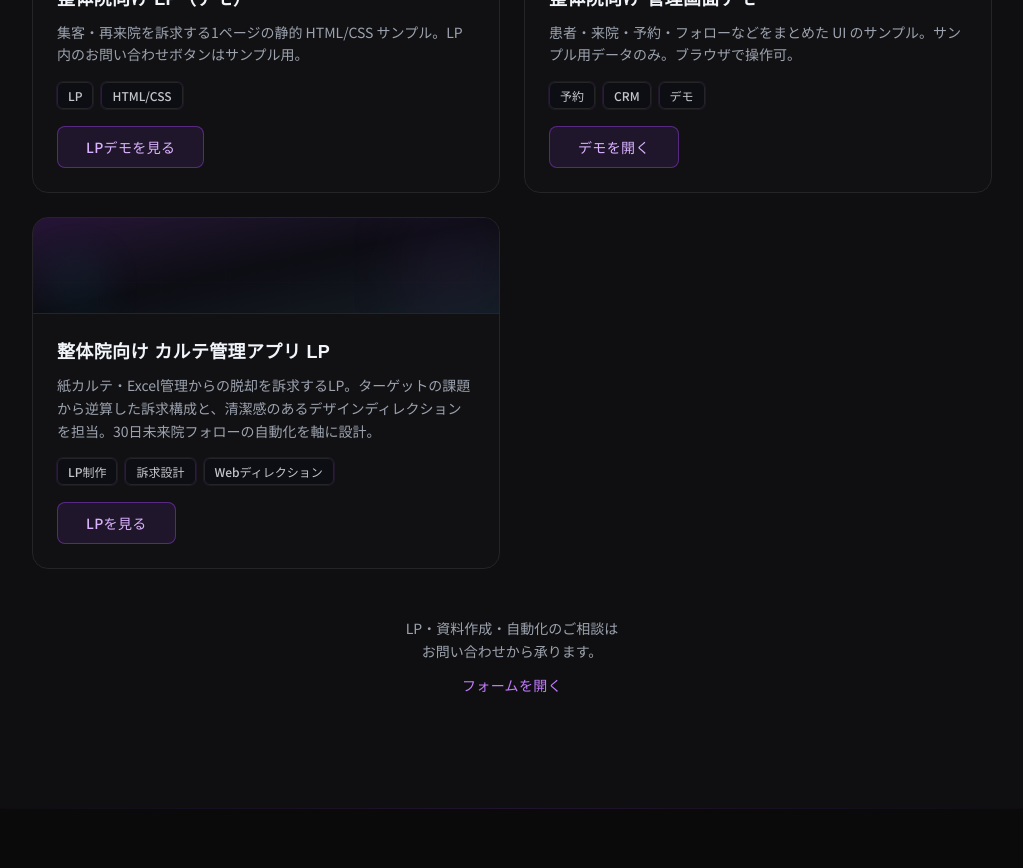
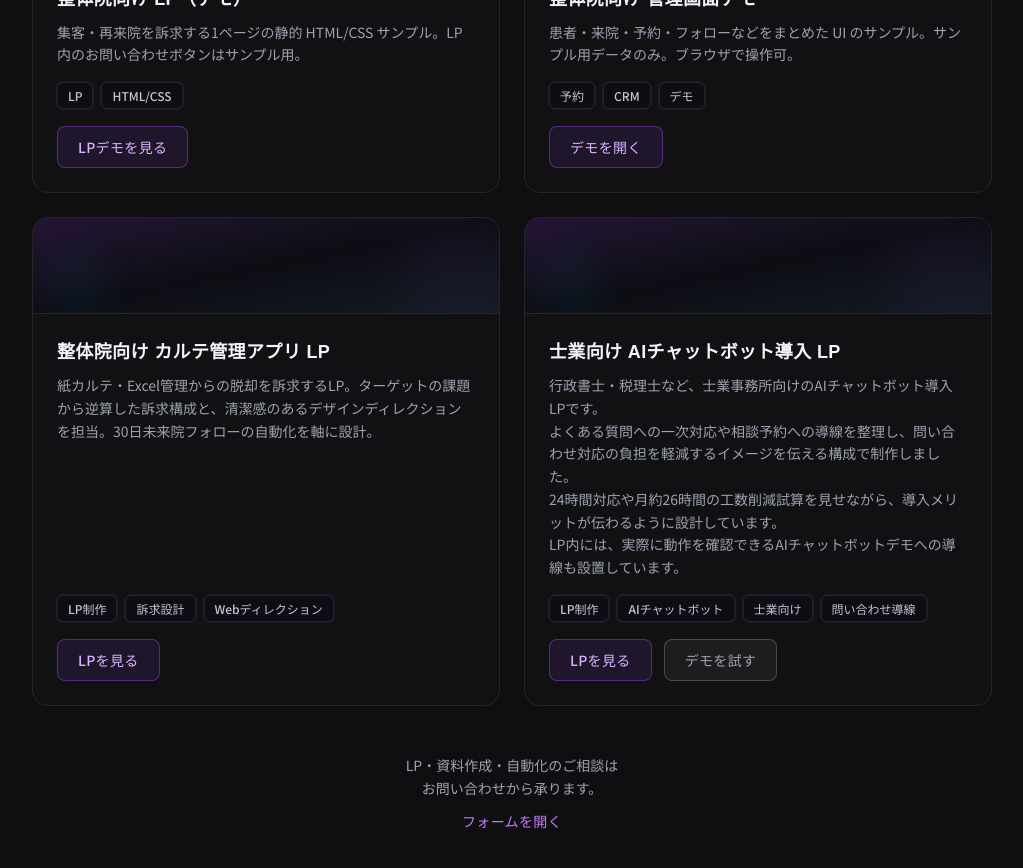
Before and after one commit to linebrandingarisa-oss/portfolio, a Next.js app: page / in a window 1280 px wide. Shown: the part 4060-4928 px from the top of the page, without its empty margins (128-1151 px from the left). Built offline with nearby package versions, Linux system fonts and the light colour scheme; no server answers.

Commit message:
feat: 士業向けAIチャットボットLPを実績に追加、2リンクボタン対応

```diff
--- a/components/Works.tsx
+++ b/components/Works.tsx
@@ -56,14 +56,26 @@ export function Works() {
                     ))}
                   </ul>
                   {work.demoHref && work.demoLabel ? (
+                    <div className="mt-5 flex flex-wrap gap-3">
                       <Link
                         href={work.demoHref}
                         target="_blank"
                         rel="noopener noreferrer"
-                      className="mt-5 inline-flex w-full items-center justify-center rounded-lg border border-purple-500/40 bg-purple-500/10 py-2.5 text-sm font-medium tracking-wide text-purple-300 transition hover:bg-purple-500/20 hover:text-purple-200 focus-visible:outline focus-visible:outline-2 focus-visible:outline-offset-2 focus-visible:outline-purple-500 sm:w-auto sm:self-start sm:px-7"
+                        className="inline-flex flex-1 items-center justify-center rounded-lg border border-purple-500/40 bg-purple-500/10 px-5 py-2.5 text-sm font-medium tracking-wide text-purple-300 transition hover:bg-purple-500/20 hover:text-purple-200 focus-visible:outline focus-visible:outline-2 focus-visible:outline-offset-2 focus-visible:outline-purple-500 sm:flex-none"
                       >
                         {work.demoLabel}
                       </Link>
+                      {work.secondDemoHref && work.secondDemoLabel ? (
+                        <Link
+                          href={work.secondDemoHref}
+                          target="_blank"
+                          rel="noopener noreferrer"
+                          className="inline-flex flex-1 items-center justify-center rounded-lg border border-white/20 bg-white/5 px-5 py-2.5 text-sm font-medium tracking-wide text-muted transition hover:bg-white/10 hover:text-foreground focus-visible:outline focus-visible:outline-2 focus-visible:outline-offset-2 focus-visible:outline-white/30 sm:flex-none"
+                        >
+                          {work.secondDemoLabel}
+                        </Link>
+                      ) : null}
+                    </div>
                   ) : null}
                 </div>
               </article>
--- a/content/site.ts
+++ b/content/site.ts
@@ -109,6 +109,8 @@ export type WorkItem = {
   imageAlt?: string;
   demoHref?: string;
   demoLabel?: string;
+  secondDemoHref?: string;
+  secondDemoLabel?: string;
 };
 
 export const worksConversion = {
@@ -169,6 +171,16 @@ export const works: WorkItem[] = [
     tags: ["LP制作", "訴求設計", "Webディレクション"],
     demoHref: "https://seitaiapp-mscv7ivw.manus.space/",
     demoLabel: "LPを見る",
+  },
+  {
+    title: "士業向け AIチャットボット導入 LP",
+    description:
+      "行政書士・税理士など、士業事務所向けのAIチャットボット導入LPです。\nよくある質問への一次対応や相談予約への導線を整理し、問い合わせ対応の負担を軽減するイメージを伝える構成で制作しました。\n24時間対応や月約26時間の工数削減試算を見せながら、導入メリットが伝わるように設計しています。\nLP内には、実際に動作を確認できるAIチャットボットデモへの導線も設置しています。",
+    tags: ["LP制作", "AIチャットボット", "士業向け", "問い合わせ導線"],
+    demoHref: "https://jimusho-chatbot.vercel.app",
+    demoLabel: "LPを見る",
+    secondDemoHref: "https://ai-demo-jimusho.vercel.app",
+    secondDemoLabel: "デモを試す",
   },
 ];
 
```
Lines whose indentation alone changed are shown as unchanged.
